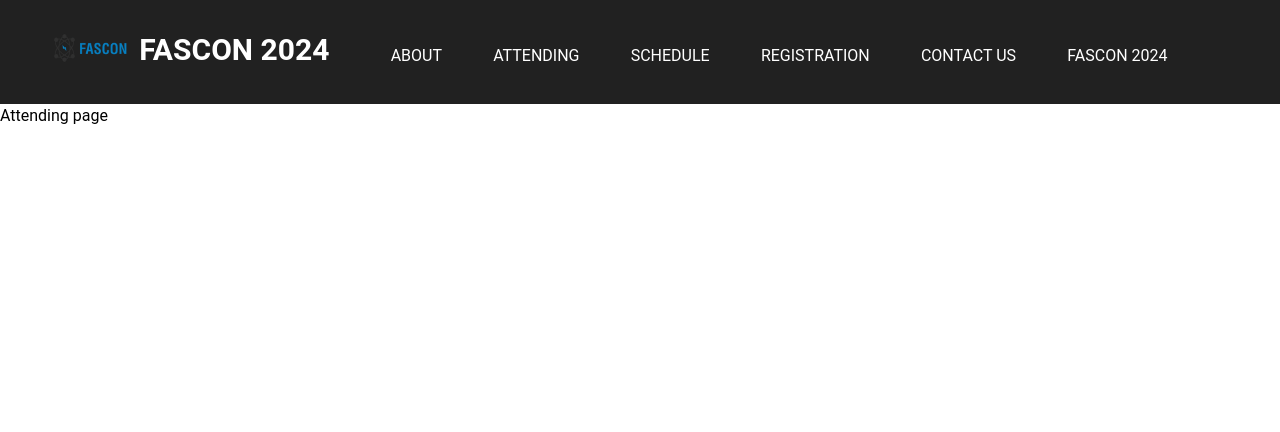
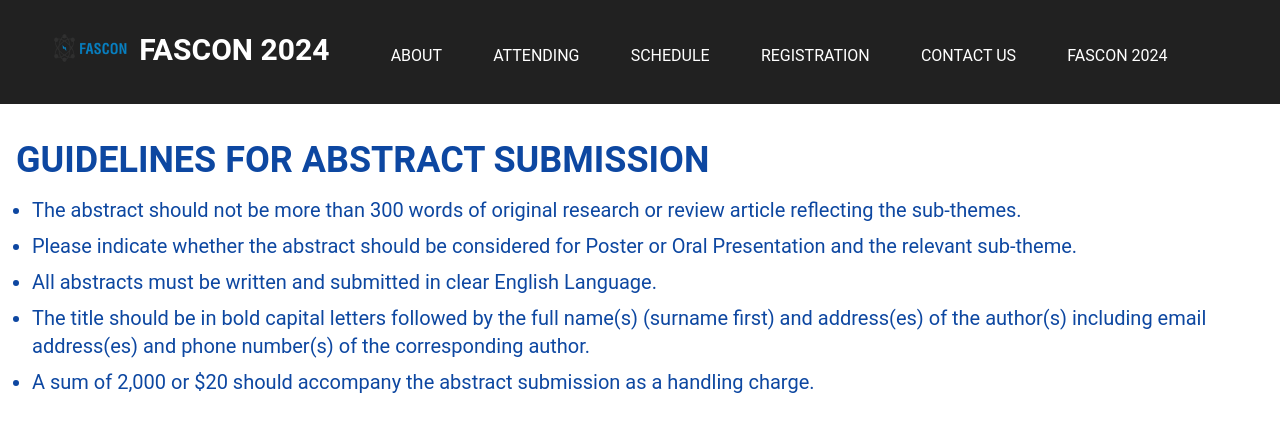
Before and after one commit to michael-ono/landing-page-fascon-2024, a React (Vite) app: page /attending in a window 1280 px wide. Shown: the top 432 px of the page. Built offline with nearby package versions, Linux system fonts and the light colour scheme.

Commit message:
addtending page updated

```diff
--- a/src/HomePage_Files/Homepage.jsx
+++ b/src/HomePage_Files/Homepage.jsx
@@ -79,7 +79,7 @@
                         <p className="text-deep-orange-500 text-3xl font-extrabold">29 - 30 October, 2024</p>
                         <p className="text-deep-orange-500 text-3xl font-extrabold">Ibadan, Nigeria</p>
                         <p className="text-2xl font-semibold pr-12">FASCON 2024 is being organized by the Faculty of Natural and Applied Sciences, Lead City University</p>
-                        <button className="rounded-3xl text-white text-3xl bg-blue-500 hover:bg-blue-500 focus:ring-200 font-medium text-md px-12 h-20" onClick={() => navigateSignup(registerPath)}>Register</button>
+                        <button className="rounded-3xl text-white text-3xl bg-blue-500 hover:bg-blue-700  focus:ring-200 font-medium text-md px-12 h-20" onClick={() => navigateSignup(registerPath)}>Register</button>
 
                     </div>
 
--- a/src/HomePage_Files/HomepageNavbar.jsx
+++ b/src/HomePage_Files/HomepageNavbar.jsx
@@ -36,9 +36,9 @@
             { title: "Program", path: "/about/program" },
             { title: "Organizers", path: "/about/organizers" }
         ]},
-        { title: "ATTENDING", path: "/registration", subMenu: [
-            { title: "Accommodation", path: "/accommodation" }
-        ] },
+        { title: "ATTENDING", path: "/attending",
+            // { title: "Accommodation", path: "/accommodation" }
+        },
         { title: "SCHEDULE", path: "/schedule" },
         // { title: "PROGRAM", path: "/updates" },
         { title: "REGISTRATION", path: "/register" },
--- a/src/components/Attending.jsx
+++ b/src/components/Attending.jsx
@@ -1,15 +1,32 @@
-import React from 'react'
+import React from 'react';
 import HomepageNavbar from '../HomePage_Files/HomepageNavbar';
+const Attending = () => {
 
-const Attending = () => {
   return (
     <>
     <HomepageNavbar />
-    <div>
-      Attending page
+    <div className='container mx-auto p-4 mt-5 bg-white text-blue-900'>
+      <h2 className="text-4xl font-bold mb-4">GUIDELINES FOR ABSTRACT SUBMISSION</h2>
+      <ul className="list-disc text-xl pl-4 mb-4">
+        <li className="mb-2">
+          The abstract should not be more than 300 words of original research or review article reflecting the sub-themes.
+        </li>
+        <li className="mb-2">
+          Please indicate whether the abstract should be considered for Poster or Oral Presentation and the relevant sub-theme.
+        </li>
+        <li className="mb-2">
+          All abstracts must be written and submitted in clear English Language.
+        </li>
+        <li className="mb-2">
+          The title should be in bold capital letters followed by the full name(s) (surname first) and address(es) of the author(s) including email address(es) and phone number(s) of the corresponding author.
+        </li>
+        <li className="mb-2">
+          A sum of 2,000 or $20 should accompany the abstract submission as a handling charge.
+        </li>
+      </ul>
     </div>
-    </>
-  )
-}
+  </>
+  );
+};
 
 export default Attending;
--- a/src/components/Contact.jsx
+++ b/src/components/Contact.jsx
@@ -23,7 +23,7 @@
           </div> */}
           <div className="mx-auto pt-10">
             <div className="max-w-md mx-auto  bg-[#e7e2e2] text-black rounded-md shadow-sm">
-              <div className="text-center pt-2">
+              <div className="text-center  text-blue-900 pt-2">
                 <h1 className="my-3 text-[2.8rem] font-semibold">
                   Contact Us
                 </h1>
--- a/src/components/Organizers.jsx
+++ b/src/components/Organizers.jsx
@@ -12,7 +12,7 @@
         <div className="flex flex-col">
           <div className="text-center">
             <h2 className="font-bold text-5xl">Organizers</h2>
-            <p className="max-w-md mx-auto mt-2 text-lg text-gray-900">
+            <p className="max-w-md mx-auto mt-2 text-xl text-gray-900">
               Here are list of the Organizing parties involved
             </p>
           </div>
--- a/src/components/Registration.jsx
+++ b/src/components/Registration.jsx
@@ -13,7 +13,7 @@
   };
 
   return (
-    <div>
+    <div className='bg-[#ecf1f7]'>
       <HomepageNavbar />
       <div className="container mx-auto p-4 mt-6">
         <h1 className="text-5xl font-bold mb-4">Registration</h1>
@@ -84,7 +84,7 @@
       </div>
       <div className="flex justify-end mt-4 gap-12">
         {/* <button onClick={handleCloseModal}>Close</button> */}
-        <button className="bg-blue-500 hover:bg-blue-700 text-white font-bold py-2 px-4 rounded ml-4"  onClick={handleCloseModal}>
+        <button className="bg-green-500 hover:bg-green-700 text-white font-bold py-2 px-4 rounded ml-4"  onClick={handleCloseModal}>
           I have made Payment
         </button>
       </div>
```
